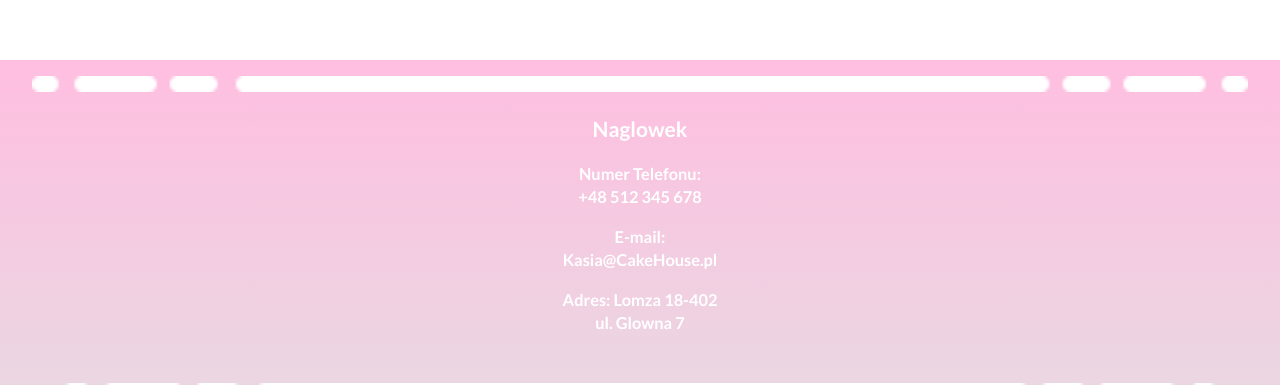
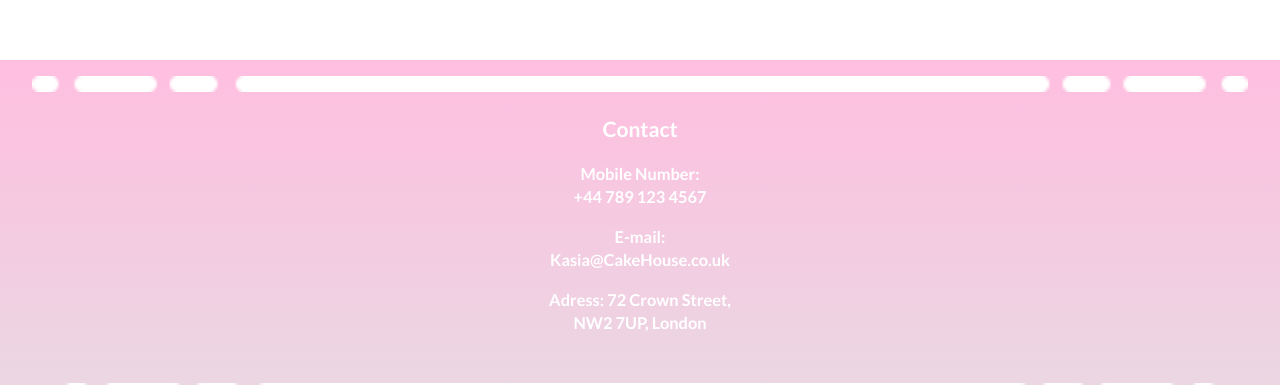
Before and after one commit to Voote/Cake-House, a React (Create React App) app: page / in a window 1280 px wide. Shown: the part 1181-1566 px from the top of the page. Built offline with nearby package versions, Linux system fonts and the light colour scheme.

Commit message:
title updated

```diff
--- a/src/containers/Contact/index.jsx
+++ b/src/containers/Contact/index.jsx
@@ -4,7 +4,7 @@
 import PrivacyPolicy from './privacy-policy';
 
 const Contact = ({ PL }) => {
-  const label = PL ? labels : etykiety;
+  const label = PL !== true ? labels : etykiety;
   return (
     // <div className="background__footer--pattern">
     <div>
@@ -15,7 +15,7 @@
           className="image__long-line"
         />
         <div className="position__footer--contact" style={{ color: 'white' }}>
-          <h2 style={{ textAlign: 'center' }}>Naglowek</h2>
+          <h2 style={{ textAlign: 'center' }}>Contact</h2>
           <h3>
             {label.contactNumber}
             <br />
```
Also changed, not shown: public/IMG/Title.jpg, 1 other file (tests, documents, lock files or other folders).
